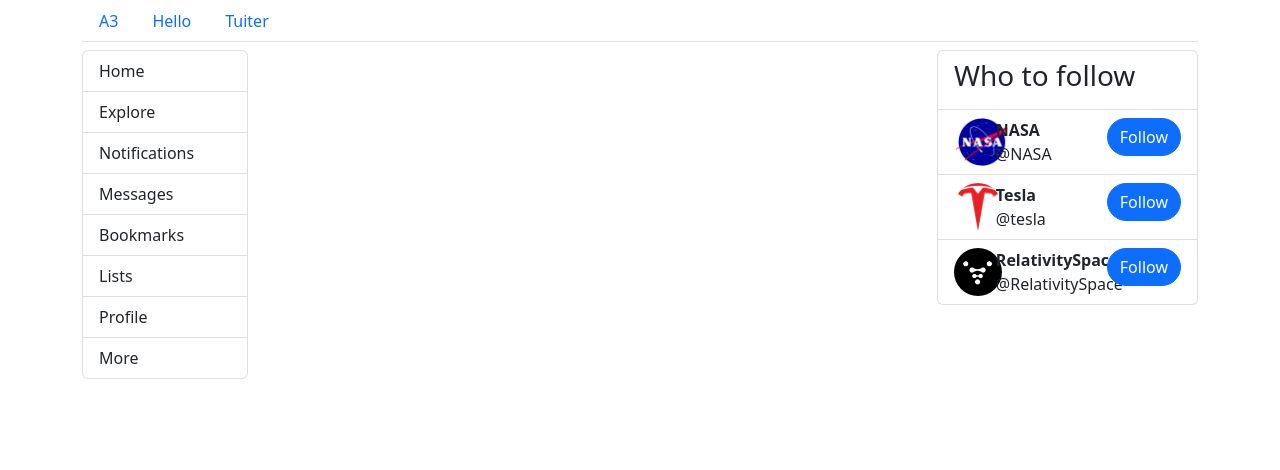
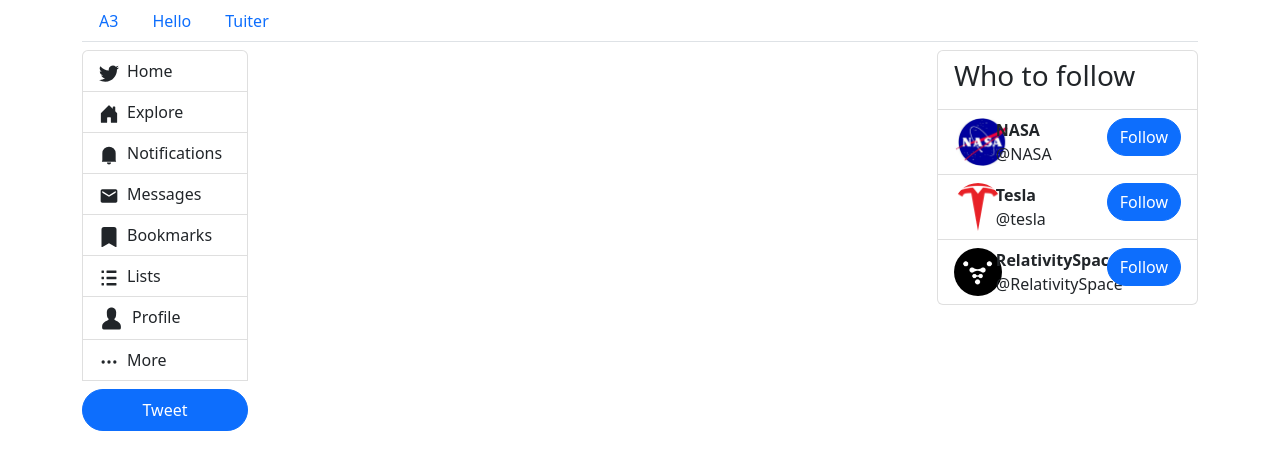
Before and after one commit to kzeng24/tuiter-react-web-app, a React (Create React App) app: page /tuiter in a window 1280 px wide. Shown: the top 470 px of the page. Built offline with nearby package versions, Linux system fonts and the light colour scheme.

Commit message:
making tuiter page dynamic

```diff
--- a/package.json
+++ b/package.json
@@ -9,7 +9,7 @@
     "bootstrap": "^5.2.3",
     "react": "^18.2.0",
     "react-dom": "^18.2.0",
-    "react-icons": "^4.8.0",
+    "react-icons": "^4.9.0",
     "react-router": "^6.11.2",
     "react-router-dom": "^6.11.2",
     "react-scripts": "5.0.1",
--- a/src/tuiter/index.js
+++ b/src/tuiter/index.js
@@ -13,10 +13,10 @@
     <div>
       <Nav />
       <div className="row">
-        <div className="col-2">
+        <div className="col-sm-2 col-lg-1 col-xl-2">
           <NavigationSidebar />
         </div>
-        <div className="col-7">
+        <div className="col-sm-10 col-lg-7 col-xl-7">
           <Routes>
             <Route path="/home" element={<HomeScreen />} />
             <Route path="/explore" element={<ExploreScreen />} />
@@ -24,7 +24,7 @@
             <Route path="/profile" element={<ProfileScreen />} />
           </Routes>
         </div>
-        <div className="col-3">
+        <div className="d-sm-none d-lg-block col-lg-4 col-xl-3">
           <WhoToFollowList />
         </div>
       </div>
--- a/src/tuiter/navigation-sidebar/index.js
+++ b/src/tuiter/navigation-sidebar/index.js
@@ -1,18 +1,45 @@
 import React from "react";
 import {Link, useLocation} from "react-router-dom";
+import {BsTwitter} from "react-icons/bs";
+import {BsFillHouseDoorFill} from "react-icons/bs";
+import { RiNotification4Fill } from "react-icons/ri";
+import {MdEmail} from "react-icons/md";
+import {BsFillBookmarkFill} from "react-icons/bs";
+import {GoListUnordered} from "react-icons/go";
+import { GoPerson } from "react-icons/go";
+import {FiMoreHorizontal} from "react-icons/fi";
 
 const NavigationSidebar = () => {
     const {pathname} = useLocation();
     const [ignore, tuiter, active] = pathname.split("/");
-    const links = ["home", "explore", "notifications", "messages", "bookmarks", "lists", "profile", "more"]
+    const links = [
+      { text: "home", icon: <BsTwitter size={20} /> },
+      { text: "explore", icon: <BsFillHouseDoorFill size={20} /> },
+      { text: "notifications", icon: <RiNotification4Fill size={20} /> },
+      { text: "messages", icon: <MdEmail size={20} /> },
+      { text: "bookmarks", icon: <BsFillBookmarkFill size={20} /> },
+      { text: "lists", icon: <GoListUnordered size={20} /> },
+      { text: "profile", icon: <GoPerson size={25} /> },
+      { text: "more", icon: <FiMoreHorizontal size={20} /> },
+    ];
+
   return (
-    <div className="list-group">
-        {links.map((link) =>
-            <Link to={`/tuiter/${link}`} className={`list-group-item text-capitalize ${active === link ? "active" : ""}`} >
-                {link}
-            </Link>
-        )}
-    </div>
+    <>
+      <div className="list-group">
+        {links.map((link) => (
+          <Link
+            to={`/tuiter/${link.text}`}
+            className={`list-group-item text-capitalize d-inline-flex ${
+              active === link.text ? "active" : ""
+            }`}
+          >
+            <span className="pe-2">{link.icon}</span>
+            <span className="d-none d-xl-block">{link.text}</span>
+          </Link>
+        ))}
+        <button className="btn btn-primary mt-2 p-2 rounded-pill">Tweet</button>
+      </div>
+    </>
   );
 };
 export default NavigationSidebar;
--- a/src/tuiter/pages/explore-screen/index.js
+++ b/src/tuiter/pages/explore-screen/index.js
@@ -29,6 +29,12 @@
         <li className="nav-item">
           <a className="nav-link">News</a>
         </li>
+        <li className="nav-item">
+          <a className="nav-link">Sports</a>
+        </li>
+        <li className="nav-item d-sm-none d-md-block">
+          <a className="nav-link">Entertainment</a>
+        </li>
       </ul>
       <div className="position-relative mb-2">
         <img
```
Also changed, not shown: 1 other file (tests, documents, lock files or other folders).
